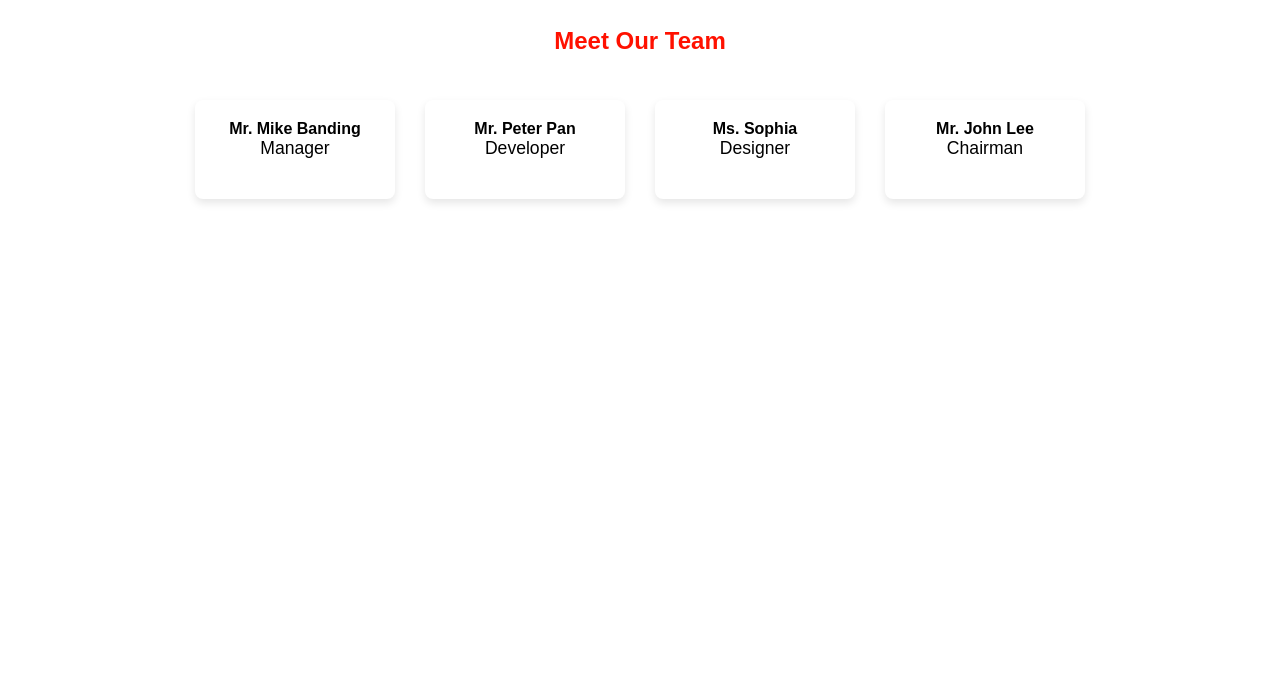
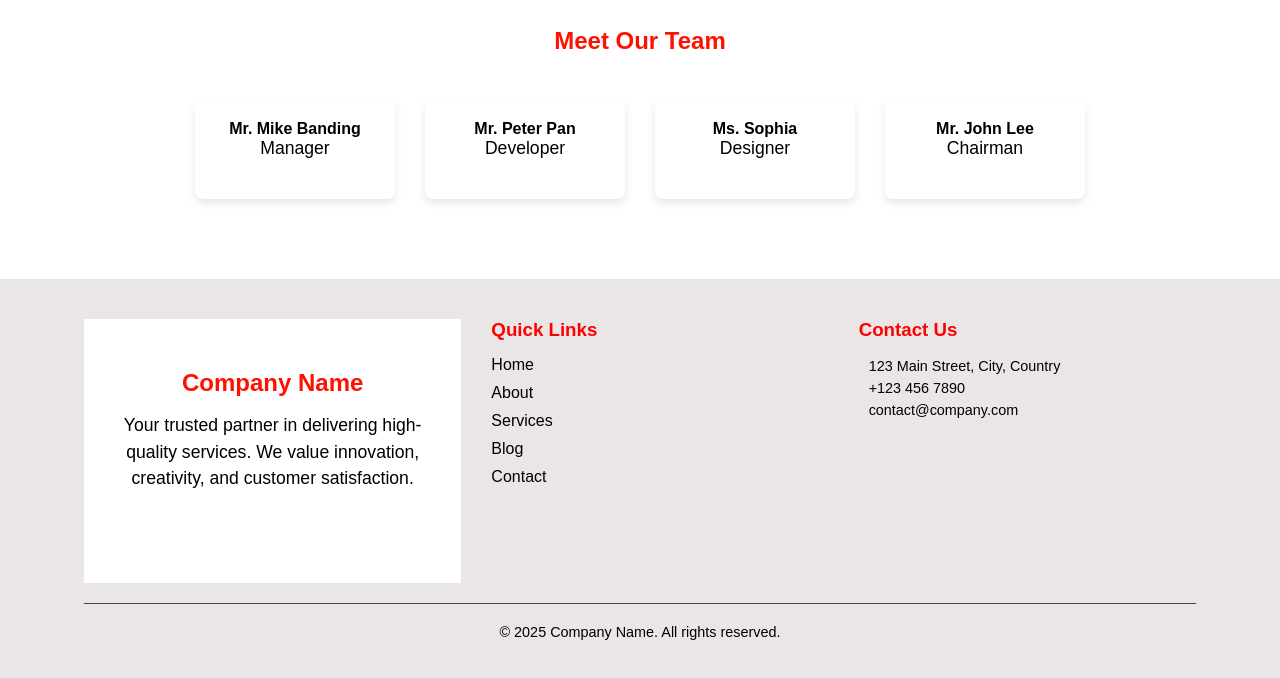
Before and after one commit to fatimarajab12/flowersUdacity, a plain HTML site: page html/about.html in a window 1280 px wide. Shown: the part 470-1148 px from the top of the page. Before the commit the page ends 800 px from the top, so only its background shows below. Drawn offline with Linux system fonts and the light colour scheme.

Commit message:
Update about.html

```diff
--- a/html/about.html
+++ b/html/about.html
@@ -78,7 +78,49 @@
         </div>
     </section>
 
+    <footer class="footer">
+        <div class="container">
+            <div class="footer-content">
+                <!-- About Section -->
+                <div class="footer-section about">
+                    <h2>Company Name</h2>
+                    <p>Your trusted partner in delivering high-quality services. We value innovation, creativity, and
+                        customer satisfaction.</p>
+                    <div class="social-icons">
+                        <a href="#"><i class="fab fa-facebook"></i></a>
+                        <a href="#"><i class="fab fa-twitter"></i></a>
+                        <a href="#"><i class="fab fa-instagram"></i></a>
+                        <a href="#"><i class="fab fa-linkedin"></i></a>
+                    </div>
+                </div>
 
+                <!-- Quick Links -->
+                <div class="footer-section links">
+                    <h3>Quick Links</h3>
+                    <ul>
+                        <li><a href="#">Home</a></li>
+                        <li><a href="#">About</a></li>
+                        <li><a href="#">Services</a></li>
+                        <li><a href="#">Blog</a></li>
+                        <li><a href="#">Contact</a></li>
+                    </ul>
+                </div>
+
+                <!-- Contact Info -->
+                <div class="footer-section contact">
+                    <h3>Contact Us</h3>
+                    <p><i class="fas fa-map-marker-alt"></i> 123 Main Street, City, Country</p>
+                    <p><i class="fas fa-phone"></i> +123 456 7890</p>
+                    <p><i class="fas fa-envelope"></i> contact@company.com</p>
+                </div>
+            </div>
+
+            <!-- Copyright Section -->
+            <div class="footer-bottom">
+                <p>&copy; 2025 Company Name. All rights reserved.</p>
+            </div>
+        </div>
+    </footer>
 </body>
 
 </html>
```
